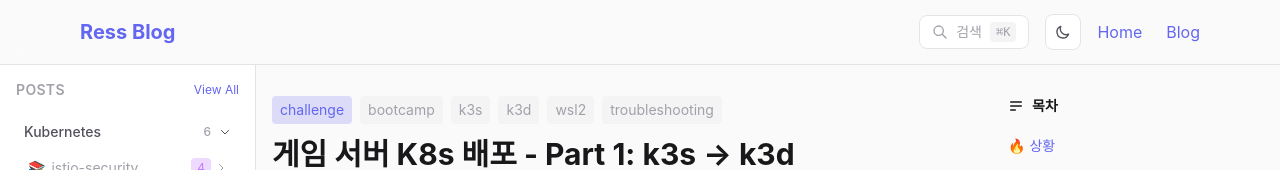
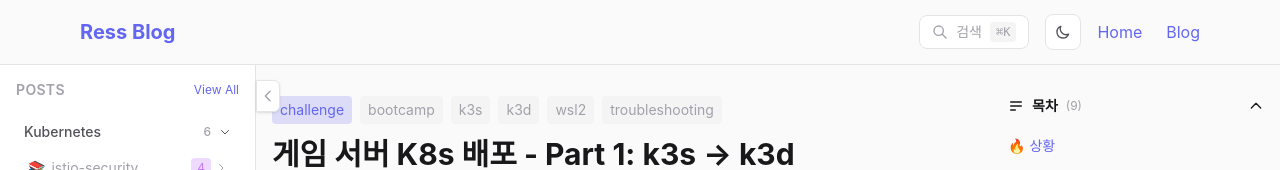
Before and after one commit to ressKim-io/my-blog, a Next.js app: page /blog/challenge1-game-server-part1 in a window 1280 px wide. Shown: the top 170 px of the page. Built offline with nearby package versions, Linux system fonts and the light colour scheme.

Commit message:
svg 이미지 오류 해결

```diff
--- a/src/components/MDXComponents.tsx
+++ b/src/components/MDXComponents.tsx
@@ -5,8 +5,27 @@ interface CodeProps {
   children?: React.ReactNode;
 }
 
+// basePath for production (GitHub Pages)
+const basePath = process.env.NODE_ENV === 'production' ? '/my-blog' : '';
+
 // MDX에서 사용할 커스텀 컴포넌트들
 export const mdxComponents = {
+  // 이미지 basePath 처리 (GitHub Pages)
+  img: ({ src, alt, ...props }: React.ImgHTMLAttributes<HTMLImageElement>) => {
+    const srcString = typeof src === 'string' ? src : '';
+    const imageSrc = srcString.startsWith('/') ? `${basePath}${srcString}` : srcString;
+
+    return (
+      // eslint-disable-next-line @next/next/no-img-element
+      <img
+        src={imageSrc}
+        alt={alt || ''}
+        className="max-w-full h-auto my-4 rounded-lg"
+        loading="lazy"
+        {...props}
+      />
+    );
+  },
   // pre 태그를 CodeBlock으로 대체
   pre: ({ children, ...props }: React.HTMLAttributes<HTMLPreElement>) => {
     // children이 code 요소인지 확인
--- a/src/components/Sidebar.tsx
+++ b/src/components/Sidebar.tsx
@@ -1,6 +1,6 @@
 'use client';
 
-import { useState } from 'react';
+import { useState, useEffect } from 'react';
 import Link from 'next/link';
 import { usePathname } from 'next/navigation';
 
@@ -27,8 +27,24 @@ interface SeriesGroup {
 export default function Sidebar({ posts }: SidebarProps) {
   const pathname = usePathname();
   const [isOpen, setIsOpen] = useState(false);
+  const [isCollapsed, setIsCollapsed] = useState(false);
   const [expandedSeries, setExpandedSeries] = useState<Set<string>>(new Set());
   const [expandedCategories, setExpandedCategories] = useState<Set<string>>(new Set(['kubernetes', 'challenge', 'cicd']));
+
+  // localStorage에서 접힘 상태 복원
+  useEffect(() => {
+    const saved = localStorage.getItem('sidebar-collapsed');
+    if (saved === 'true') {
+      setIsCollapsed(true);
+    }
+  }, []);
+
+  // 접힘 상태 저장
+  const toggleCollapse = () => {
+    const newState = !isCollapsed;
+    setIsCollapsed(newState);
+    localStorage.setItem('sidebar-collapsed', String(newState));
+  };
 
   const currentSlug = pathname.replace('/blog/', '').replace(/\/$/, '');
 
@@ -135,12 +151,36 @@ export default function Sidebar({ posts }: SidebarProps) {
         />
       )}
 
+      {/* 데스크톱 접기/펼치기 버튼 */}
+      <button
+        onClick={toggleCollapse}
+        className={`
+          hidden lg:flex fixed top-20 z-50 h-8 items-center justify-center
+          bg-[var(--bg-secondary)] border border-[var(--border)] rounded-r-md
+          text-[var(--text-muted)] hover:text-[var(--text-primary)] hover:bg-[var(--bg-tertiary)]
+          transition-all duration-300 shadow-sm
+          ${isCollapsed ? 'left-0 w-8' : 'left-64 w-6'}
+        `}
+        aria-label={isCollapsed ? 'Expand sidebar' : 'Collapse sidebar'}
+        title={isCollapsed ? '사이드바 펼치기' : '사이드바 접기'}
+      >
+        <svg
+          xmlns="http://www.w3.org/2000/svg"
+          className={`w-4 h-4 transition-transform duration-300 ${isCollapsed ? '' : 'rotate-180'}`}
+          fill="none"
+          viewBox="0 0 24 24"
+          stroke="currentColor"
+        >
+          <path strokeLinecap="round" strokeLinejoin="round" strokeWidth={2} d="M9 5l7 7-7 7" />
+        </svg>
+      </button>
+
       {/* 사이드바 */}
       <aside
         className={`
           fixed top-16 left-0 h-[calc(100vh-4rem)] w-64 bg-[var(--bg-secondary)] border-r border-[var(--border)]
           overflow-y-auto z-40 transition-transform duration-300
-          lg:translate-x-0
+          ${isCollapsed ? 'lg:-translate-x-full' : 'lg:translate-x-0'}
           ${isOpen ? 'translate-x-0' : '-translate-x-full'}
         `}
       >
--- a/src/components/TOC.tsx
+++ b/src/components/TOC.tsx
@@ -14,6 +14,22 @@ interface TOCProps {
 
 export default function TOC({ headings }: TOCProps) {
   const [activeId, setActiveId] = useState<string>('');
+  const [isCollapsed, setIsCollapsed] = useState(false);
+
+  // localStorage에서 접힘 상태 복원
+  useEffect(() => {
+    const saved = localStorage.getItem('toc-collapsed');
+    if (saved === 'true') {
+      setIsCollapsed(true);
+    }
+  }, []);
+
+  // 접힘 상태 저장
+  const toggleCollapse = () => {
+    const newState = !isCollapsed;
+    setIsCollapsed(newState);
+    localStorage.setItem('toc-collapsed', String(newState));
+  };
 
   useEffect(() => {
     const observer = new IntersectionObserver(
@@ -46,14 +62,35 @@ export default function TOC({ headings }: TOCProps) {
 
   return (
     <nav className="text-sm">
-      <h4 className="text-[var(--text-primary)] font-semibold mb-4 flex items-center gap-2">
-        <svg xmlns="http://www.w3.org/2000/svg" className="w-4 h-4" fill="none" viewBox="0 0 24 24" stroke="currentColor">
-          <path strokeLinecap="round" strokeLinejoin="round" strokeWidth={2} d="M4 6h16M4 12h16M4 18h7" />
+      <button
+        onClick={toggleCollapse}
+        className="w-full text-[var(--text-primary)] font-semibold mb-4 flex items-center justify-between gap-2 hover:text-[var(--accent)] transition-colors"
+        title={isCollapsed ? '목차 펼치기' : '목차 접기'}
+      >
+        <span className="flex items-center gap-2">
+          <svg xmlns="http://www.w3.org/2000/svg" className="w-4 h-4" fill="none" viewBox="0 0 24 24" stroke="currentColor">
+            <path strokeLinecap="round" strokeLinejoin="round" strokeWidth={2} d="M4 6h16M4 12h16M4 18h7" />
+          </svg>
+          목차
+          <span className="text-xs text-[var(--text-muted)] font-normal">({headings.length})</span>
+        </span>
+        <svg
+          xmlns="http://www.w3.org/2000/svg"
+          className={`w-4 h-4 transition-transform duration-200 ${isCollapsed ? '' : 'rotate-180'}`}
+          fill="none"
+          viewBox="0 0 24 24"
+          stroke="currentColor"
+        >
+          <path strokeLinecap="round" strokeLinejoin="round" strokeWidth={2} d="M19 9l-7 7-7-7" />
         </svg>
-        목차
-      </h4>
+      </button>
 
-      <ul className="space-y-2">
+      <ul
+        className={`
+          space-y-2 overflow-hidden transition-all duration-300
+          ${isCollapsed ? 'max-h-0 opacity-0' : 'max-h-[1000px] opacity-100'}
+        `}
+      >
         {headings.map((heading) => (
           <li key={heading.id} className={heading.level === 3 ? 'ml-4' : ''}>
             <a
```
